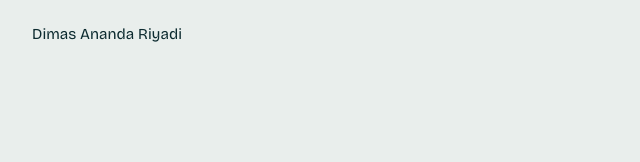
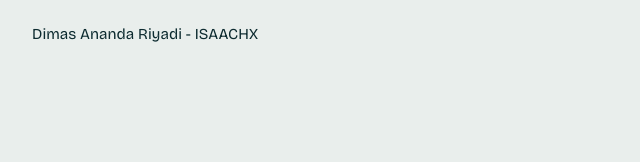
Before and after one commit to dimasanndr/dimasanndr, a plain HTML site: page index.html in a window 1280 px wide. Shown: the top 162 px of the page, 96-736 px from the left. Drawn offline with nearby package versions, Linux system fonts and the light colour scheme.

Commit message:
tes commit

```diff
--- a/index.html
+++ b/index.html
@@ -72,7 +72,7 @@ footer{border-top:2px solid var(--ink);padding:2.5rem 0 3rem;display:flex;flex-w
 <body>
 <div class="wrap">
 <div class="bar">
-  <span>Dimas Ananda Riyadi</span>
+  <span>Dimas Ananda Riyadi - ISAACHX</span>
   <div class="tools">
     <button data-l="id" aria-pressed="true">ID</button>
     <button data-l="en" aria-pressed="false">EN</button>
```
